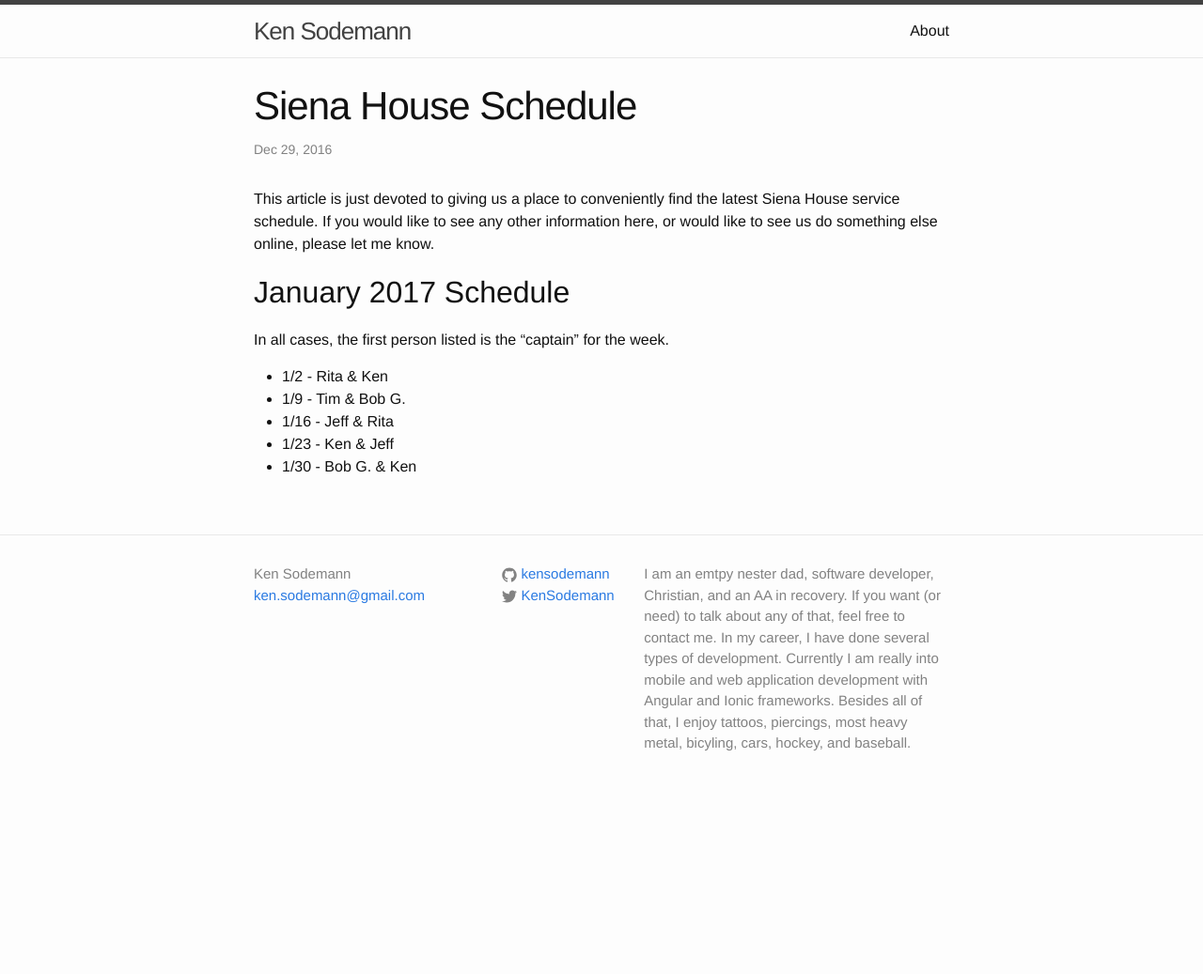
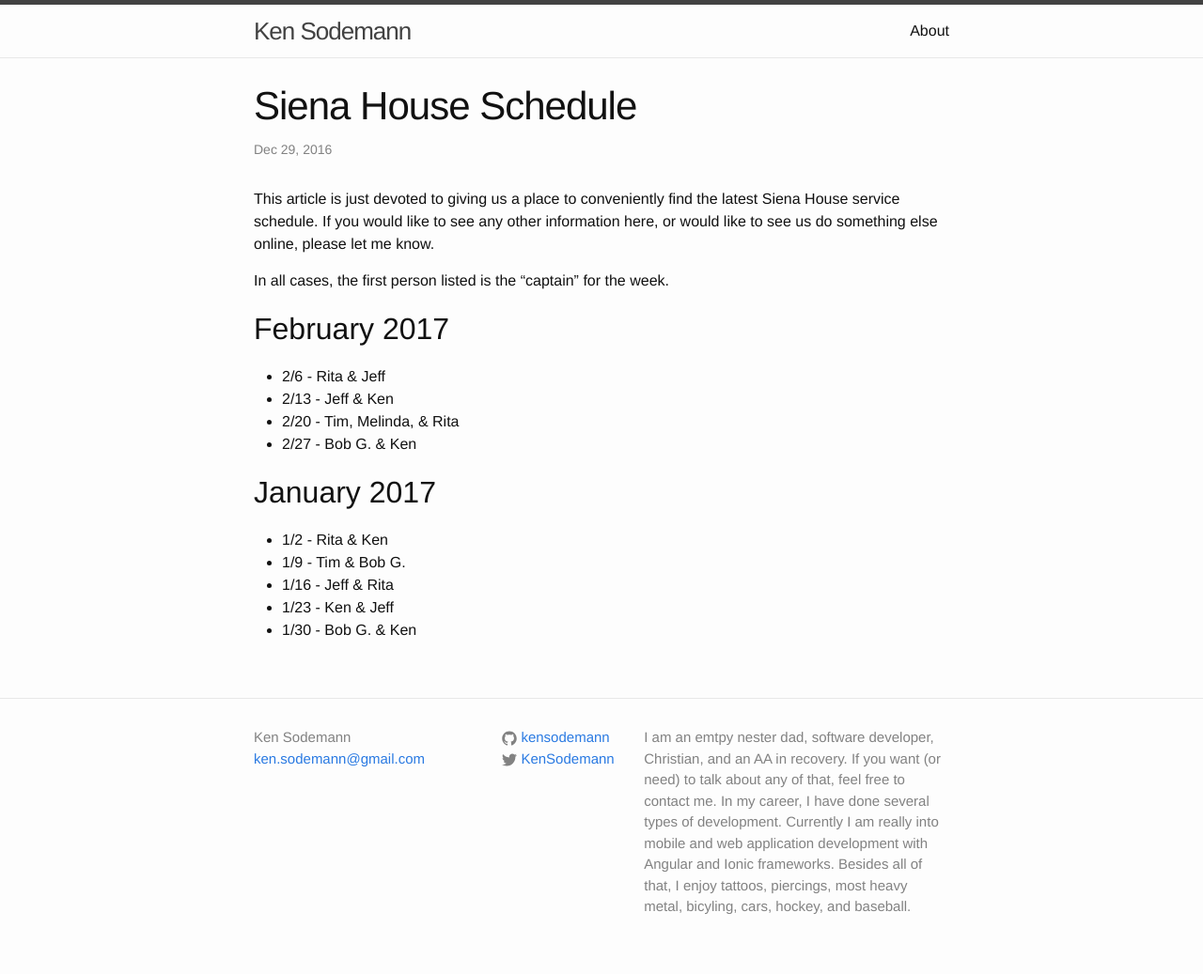
Before and after one commit to kensodemann/kensodemann.github.io, a Jekyll site: the page built from _posts/2016-12-29-siena-house-schedule.markdown, in a window 1280 px wide. Shown: the whole page at 94% size. Built offline with Jekyll 4.4.1, drawn with Linux system fonts in a browser that asks for light colours; before the commit the page ends 900 px from its top, so only the background shows below that.

Commit message:
add February Schedule

```diff
--- a/_posts/2016-12-29-siena-house-schedule.markdown
+++ b/_posts/2016-12-29-siena-house-schedule.markdown
@@ -8,9 +8,16 @@ categories: service
 This article is just devoted to giving us a place to conveniently find the latest Siena House service schedule.
 If you would like to see any other information here, or would like to see us do something else online, please let me know.
 
-## January 2017 Schedule
+In all cases, the first person listed is the "captain" for the week.
 
-In all cases, the first person listed is the "captain" for the week.
+## February 2017
+
+* 2/6 - Rita & Jeff
+* 2/13 - Jeff & Ken
+* 2/20 - Tim, Melinda, & Rita
+* 2/27 - Bob G. & Ken
+
+## January 2017
 
 * 1/2 - Rita & Ken
 * 1/9 - Tim & Bob G.
```
